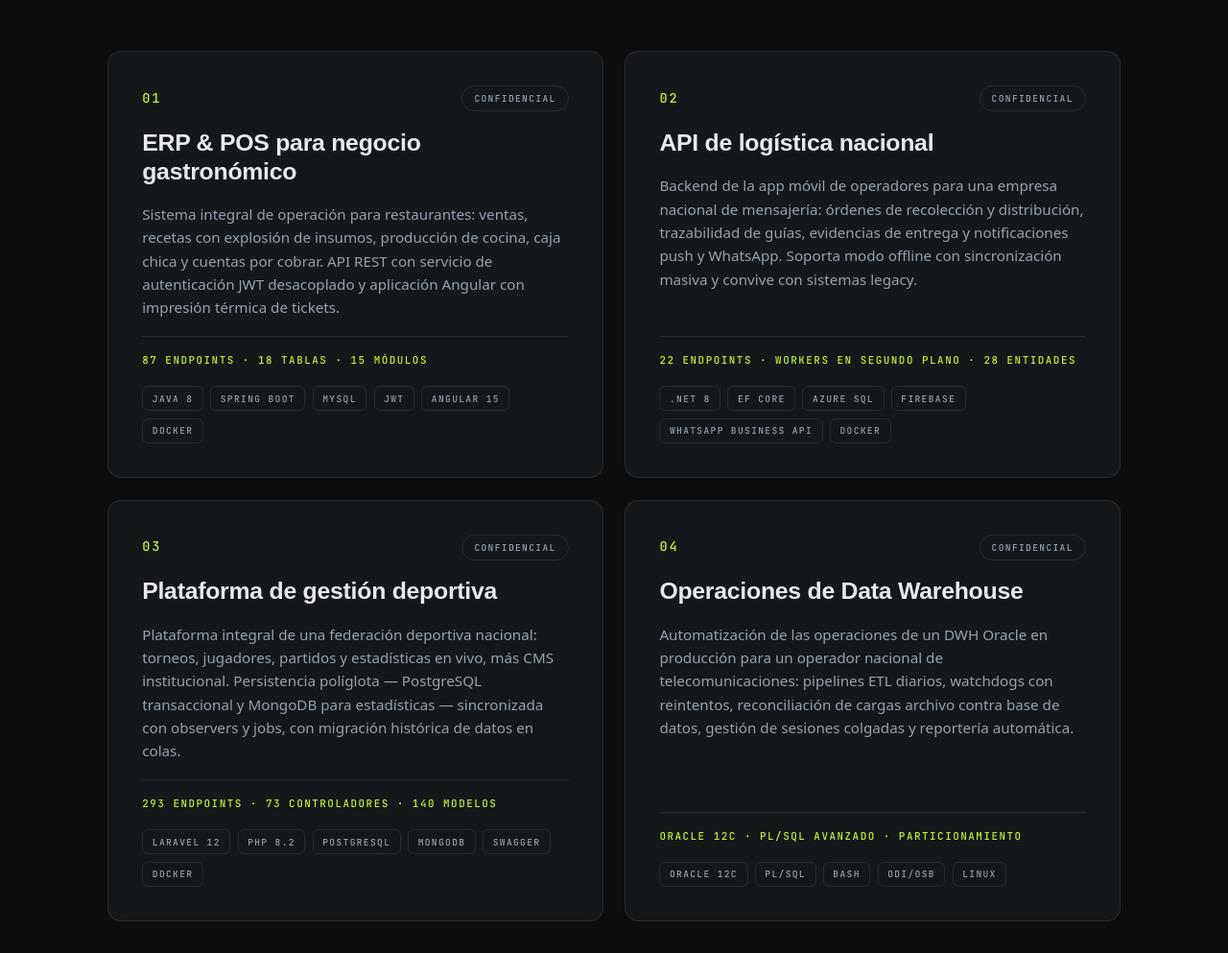
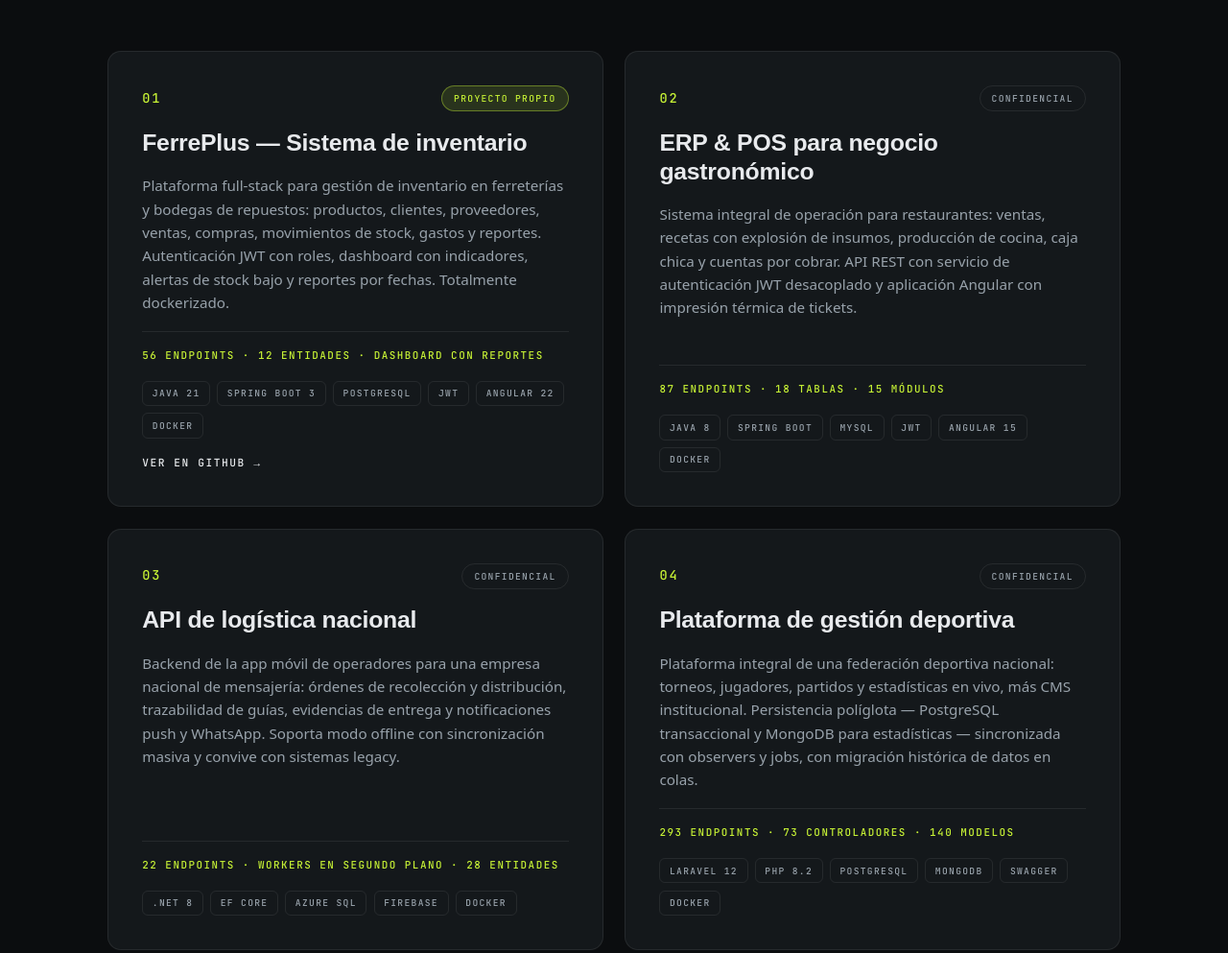
Before and after one commit to AndresCagua/Protfolio_Es, an Astro site: page / in a window 1280 px wide. Shown: the part 1240-2233 px from the top of the page at 96% size. Built offline with nearby package versions, Linux system fonts and the light colour scheme; Astro itself is replaced by a stand-in of ours; a web font is replaced by a local one.

Commit message:
20260721
Se actualiza con el ultimo proyecto FerrePlus y se aplican fixes

```diff
--- a/src/components/Hero.astro
+++ b/src/components/Hero.astro
@@ -4,7 +4,7 @@ import heroPhoto from '../assets/andres-hero.png';
 
 const stats = [
   { value: '+3', label: 'años de experiencia' },
-  { value: '400+', label: 'endpoints REST implementados' },
+  { value: '450+', label: 'endpoints REST implementados' },
   { value: '5', label: 'motores de bases de datos' },
   { value: '3', label: 'lenguajes de backend' },
 ];
--- a/src/components/StackGrid.astro
+++ b/src/components/StackGrid.astro
@@ -17,7 +17,7 @@ const categories = [
   },
   {
     label: 'Datos',
-    items: ['PL/SQL', 'ETL', 'DWH', 'Particionamiento', 'ODI'],
+    items: ['PL/SQL', 'ETL', 'DWH', 'Particionamiento', 'DataStage'],
     span: 1,
   },
   {
@@ -27,7 +27,7 @@ const categories = [
   },
   {
     label: 'Integraciones',
-    items: ['Firebase', 'WhatsApp Business API', 'JWT', 'REST APIs'],
+    items: ['Firebase', 'JWT', 'REST APIs'],
     span: 2,
   },
 ];
--- a/src/data/projects.ts
+++ b/src/data/projects.ts
@@ -11,25 +11,34 @@ export interface Project {
 export const projects: Project[] = [
   {
     number: '01',
-    tag: 'Confidencial', //'Proyecto propio',
+    tag: 'Proyecto propio',
+    title: 'FerrePlus — Sistema de inventario',
+    description:
+      'Plataforma full-stack para gestión de inventario en ferreterías y bodegas de repuestos: productos, clientes, proveedores, ventas, compras, movimientos de stock, gastos y reportes. Autenticación JWT con roles, dashboard con indicadores, alertas de stock bajo y reportes por fechas. Totalmente dockerizado.',
+    metrics: '56 endpoints · 12 entidades · dashboard con reportes',
+    stack: ['Java 21', 'Spring Boot 3', 'PostgreSQL', 'JWT', 'Angular 22', 'Docker'],
+    link: { label: 'Ver en GitHub', href: 'https://github.com/AndresCagua/FerrePlus' },
+  },
+  {
+    number: '02',
+    tag: 'Confidencial',
     title: 'ERP & POS para negocio gastronómico',
     description:
       'Sistema integral de operación para restaurantes: ventas, recetas con explosión de insumos, producción de cocina, caja chica y cuentas por cobrar. API REST con servicio de autenticación JWT desacoplado y aplicación Angular con impresión térmica de tickets.',
     metrics: '87 endpoints · 18 tablas · 15 módulos',
     stack: ['Java 8', 'Spring Boot', 'MySQL', 'JWT', 'Angular 15', 'Docker'],
-    //link: { label: 'Ver GitHub', href: 'https://github.com/AndresCagua' },
   },
   {
-    number: '02',
+    number: '03',
     tag: 'Confidencial',
     title: 'API de logística nacional',
     description:
       'Backend de la app móvil de operadores para una empresa nacional de mensajería: órdenes de recolección y distribución, trazabilidad de guías, evidencias de entrega y notificaciones push y WhatsApp. Soporta modo offline con sincronización masiva y convive con sistemas legacy.',
     metrics: '22 endpoints · workers en segundo plano · 28 entidades',
-    stack: ['.NET 8', 'EF Core', 'Azure SQL', 'Firebase', 'WhatsApp Business API', 'Docker'],
+    stack: ['.NET 8', 'EF Core', 'Azure SQL', 'Firebase', 'Docker'],
   },
   {
-    number: '03',
+    number: '04',
     tag: 'Confidencial',
     title: 'Plataforma de gestión deportiva',
     description:
@@ -38,12 +47,12 @@ export const projects: Project[] = [
     stack: ['Laravel 12', 'PHP 8.2', 'PostgreSQL', 'MongoDB', 'Swagger', 'Docker'],
   },
   {
-    number: '04',
+    number: '05',
     tag: 'Confidencial',
     title: 'Operaciones de Data Warehouse',
     description:
       'Automatización de las operaciones de un DWH Oracle en producción para un operador nacional de telecomunicaciones: pipelines ETL diarios, watchdogs con reintentos, reconciliación de cargas archivo contra base de datos, gestión de sesiones colgadas y reportería automática.',
     metrics: 'Oracle 12c · PL/SQL avanzado · particionamiento',
-    stack: ['Oracle 12c', 'PL/SQL', 'Bash', 'ODI/OSB', 'Linux'],
+    stack: ['Oracle 12c', 'PL/SQL', 'Bash', 'DataStage', 'Linux'],
   },
 ];
```
